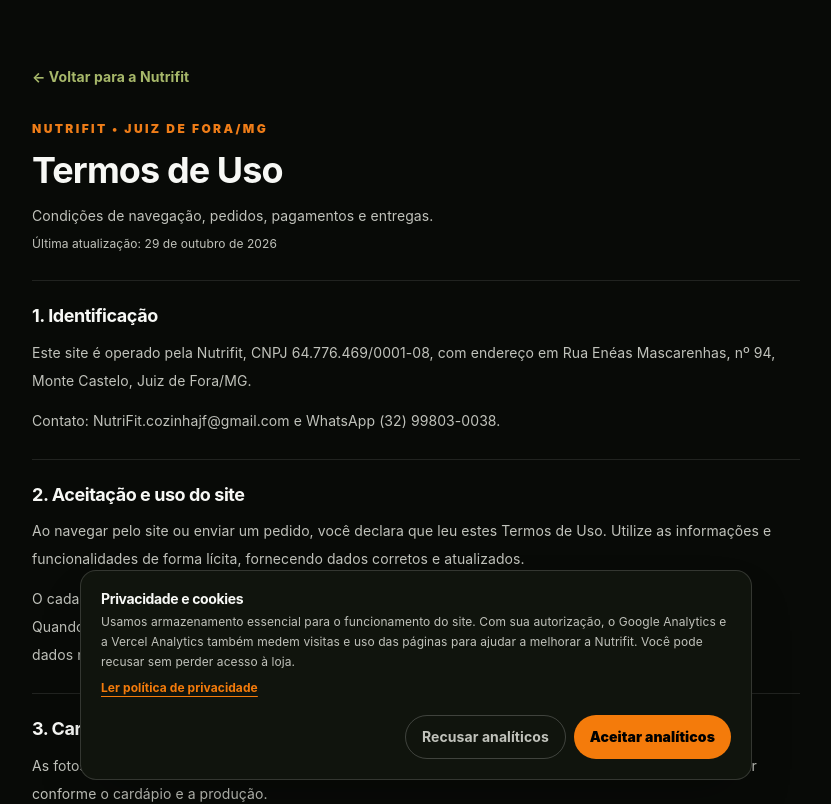
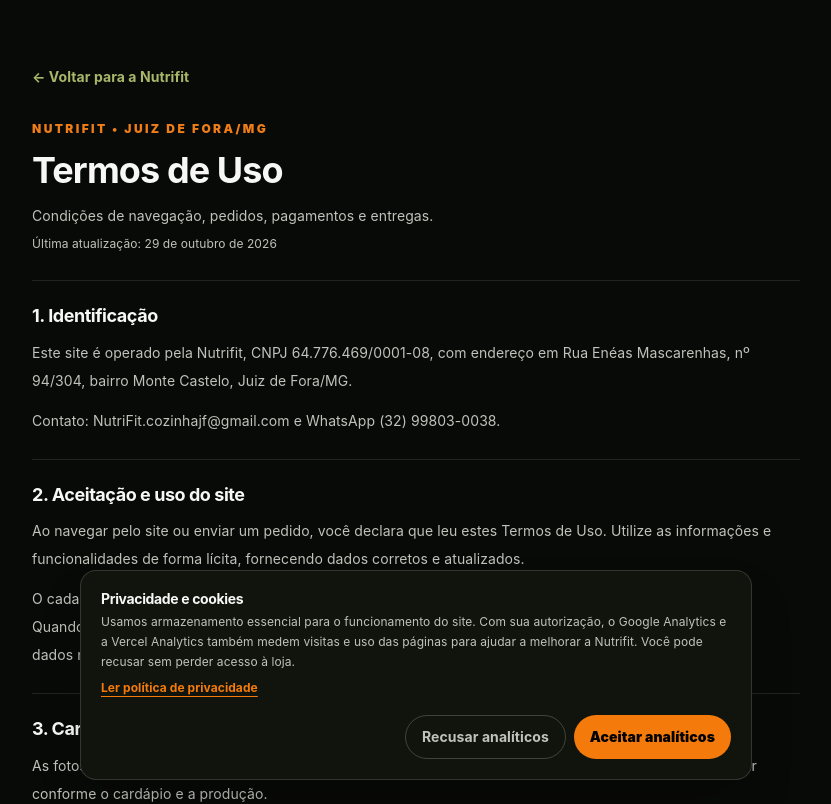
Before and after one commit to tiguimtftiago-web/nutrifitjf, a Next.js app: page /termos in a window 1280 px wide. Shown: the top 804 px of the page, without its empty margins (224-1055 px from the left). Built offline with nearby package versions, Linux system fonts and the light colour scheme.

Commit message:
Align terms address with confirmed business address

```diff
--- a/app/termos/page.tsx
+++ b/app/termos/page.tsx
@@ -12,7 +12,7 @@ const sections = [
   {
     title: "1. Identificação",
     paragraphs: [
-      "Este site é operado pela Nutrifit, CNPJ 64.776.469/0001-08, com endereço em Rua Enéas Mascarenhas, nº 94, Monte Castelo, Juiz de Fora/MG.",
+      "Este site é operado pela Nutrifit, CNPJ 64.776.469/0001-08, com endereço em Rua Enéas Mascarenhas, nº 94/304, bairro Monte Castelo, Juiz de Fora/MG.",
       "Contato: NutriFit.cozinhajf@gmail.com e WhatsApp (32) 99803-0038.",
     ],
   },
```
